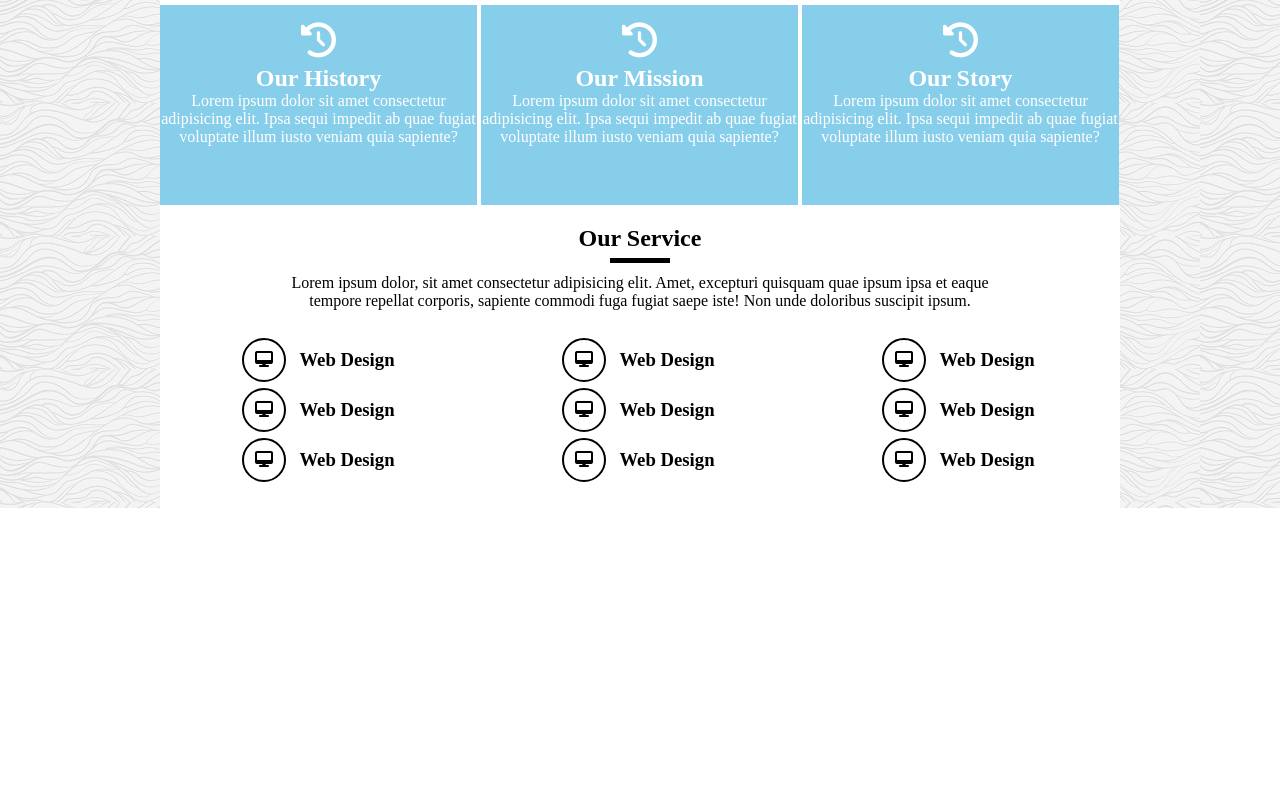
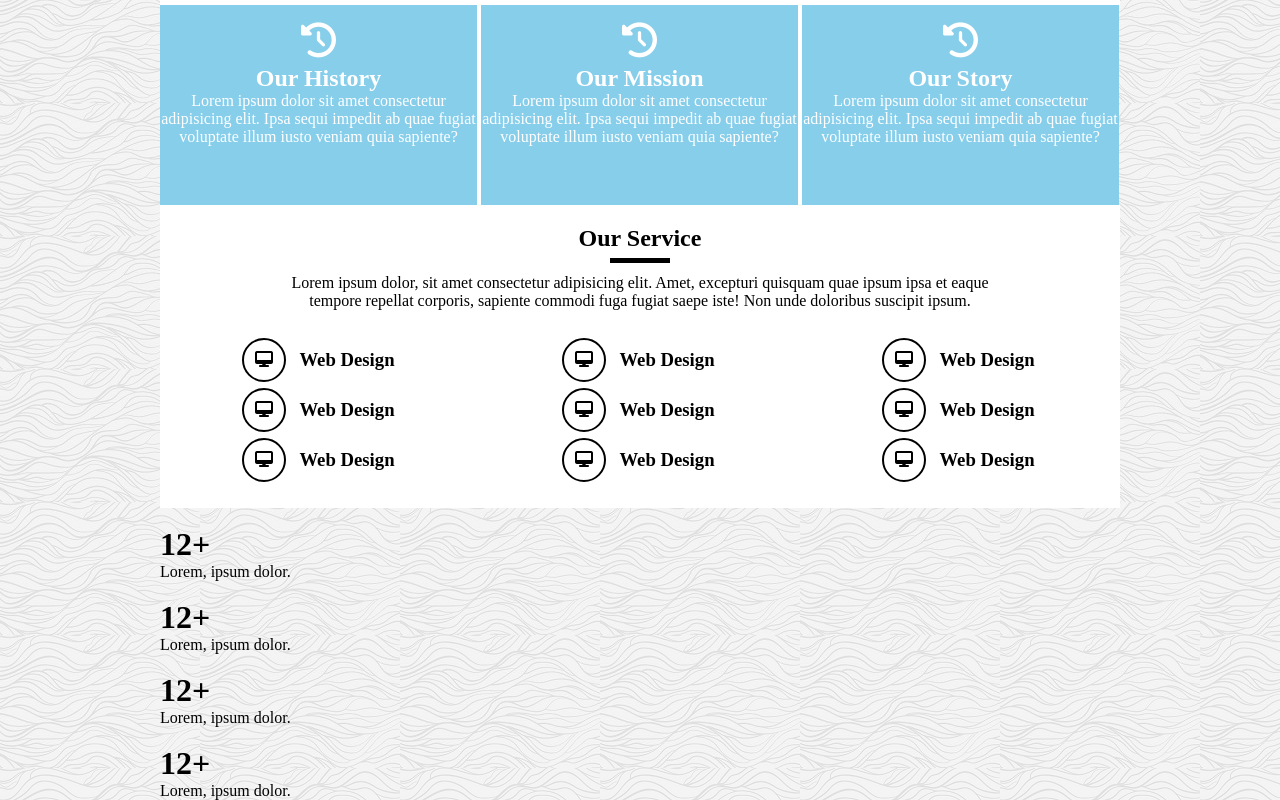
Before and after one commit to Tinu-Nandal/first_project, a plain HTML site: page index.html in a window 1280 px wide. Shown: the part 695-1495 px from the top of the page. Before the commit the page ends 1203 px from the top, so only its background shows below. Drawn offline with Linux system fonts and the light colour scheme.

Commit message:
teplate using html and css

```diff
--- a/index.html
+++ b/index.html
@@ -144,6 +144,30 @@
                 </div>
             </div>
         </div>
+        <div class="counter_section">
+            <div class="counter_item_all">
+                <div class="counter_item">
+                    <i class="fa-solid fa-calender-days"></i>
+                    <h1>12+</h1>
+                    <p>Lorem, ipsum dolor.</p>
+                </div>
+                <div class="counter_item">
+                    <i class="fa-solid fa-calender-days"></i>
+                    <h1>12+</h1>
+                    <p>Lorem, ipsum dolor.</p>
+                </div>
+                <div class="counter_item">
+                    <i class="fa-solid fa-calender-days"></i>
+                    <h1>12+</h1>
+                    <p>Lorem, ipsum dolor.</p>
+                </div>
+                <div class="counter_item">
+                    <i class="fa-solid fa-calender-days"></i>
+                    <h1>12+</h1>
+                    <p>Lorem, ipsum dolor.</p>
+                </div>
+            </div>
+        </div>
     </div>
 </body>
 </html>
```
